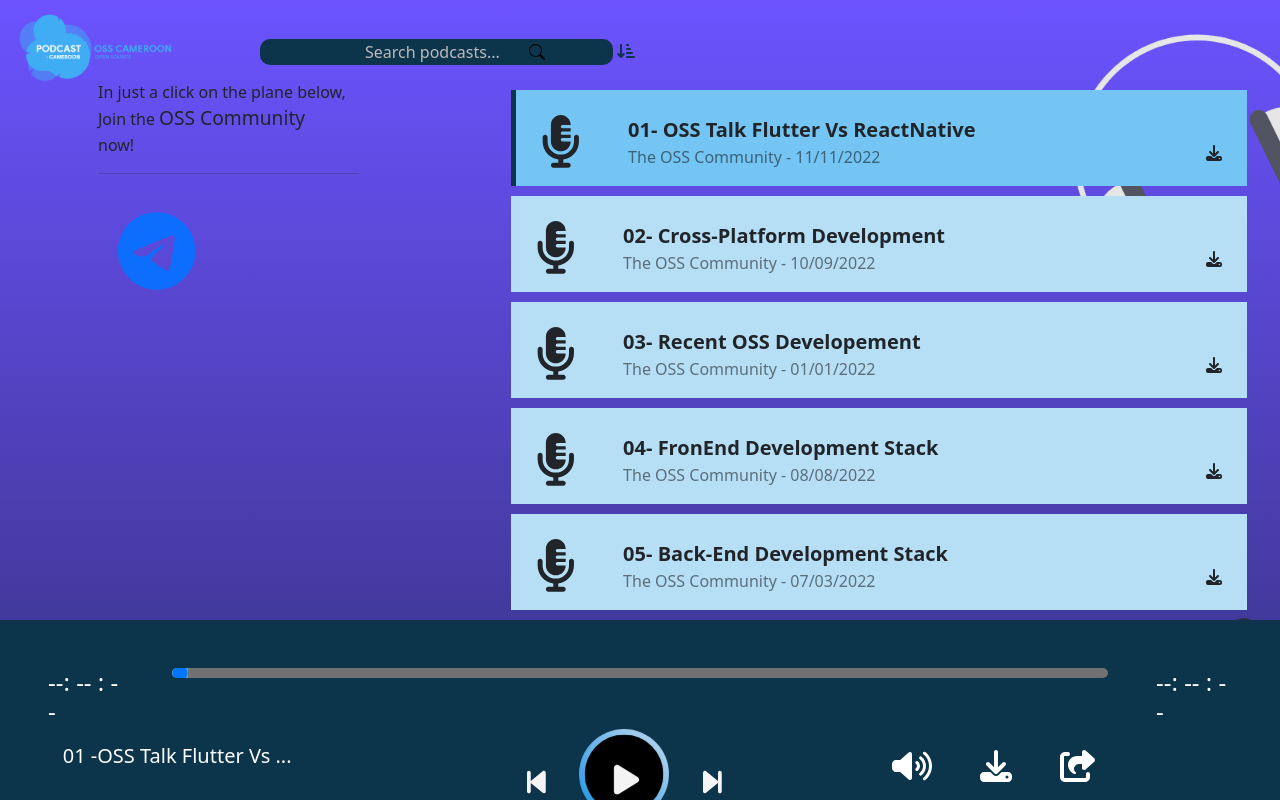
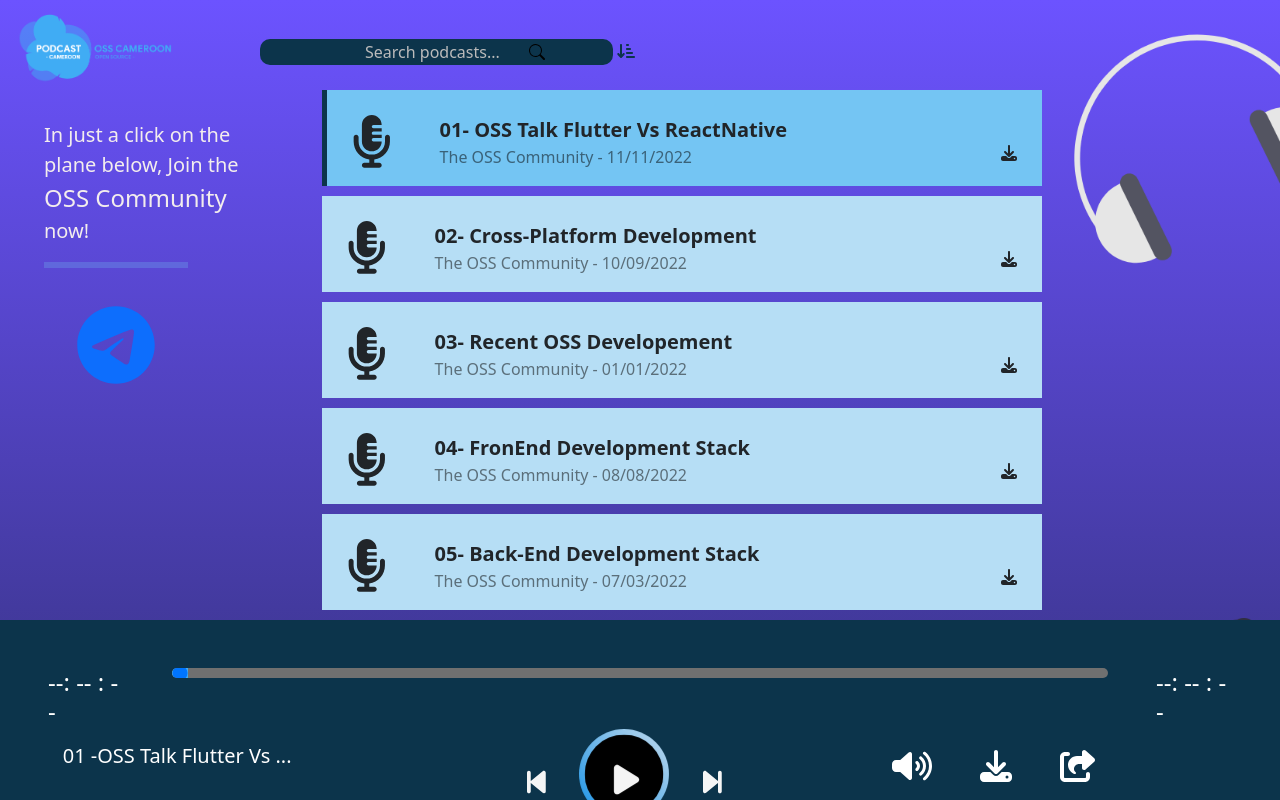
Before and after one commit to osscameroon/podcasts, a React (Create React App) app: page / in a window 1280 px wide. Built offline with nearby package versions, Linux system fonts and the light colour scheme.

Commit message:
feat: added styles to make side contents fixed

```diff
--- a/src/index.css
+++ b/src/index.css
@@ -1,6 +1,7 @@
 @font-face {
     font-family: "GoogleSansBold";
-    src: url("./fonts/GoogleSans-Bold-v1.27.ttf");
+    src: url("./fonts/GoogleSans-Bold-v1.27.ttf")format('ttf'),
+    url("./fonts/GoogleSans-Medium-v1.27.ttf")format('ttf');
 }
 
 html {
@@ -28,6 +29,24 @@
     input {
         margin-left: 5630px;
     }
+    .side-bar{
+        position: fixed;
+        z-index: 1;
+        margin: 0 !important;
+        padding:0 !important;
+        flex-direction: column-reverse;
+    }
+}
+#content{
+    padding-top: 40px;
+    margin-right: 80px;
+    color: rgb(243, 237, 237);
+    font-size: 20px;
+    word-spacing: 0px;
+}
+#line{
+    width: 45%;
+    border: 3px solid #74C5F3;
 }
 
 @media (min-width: 100px) and (max-width: 983px){
@@ -72,3 +91,9 @@
         width: 100%;
     }
 }
+.row{
+    margin:0 !important
+}
+.container{
+    margin: 0 !important;
+}
```
